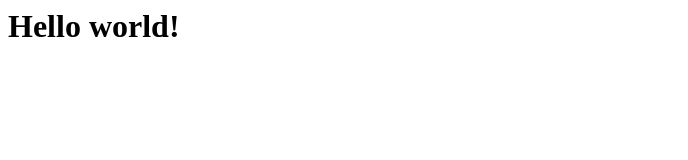
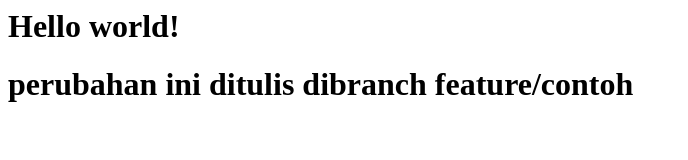
Before and after one commit to fmuhammad667/belajar-git-remote, a plain HTML site: page index.html in a window 1280 px wide. Shown: the whole page, without its empty margins (0-688 px from the left). Drawn offline with Linux system fonts and the light colour scheme.

Commit message:
melakukan perubahan di file index.html

```diff
--- a/index.html
+++ b/index.html
@@ -1,5 +1,6 @@
 <html>
     <body>
         <h1>Hello world!</h1>
+        <h1>perubahan ini ditulis dibranch feature/contoh</h1>
     </body>
 </html>
```
